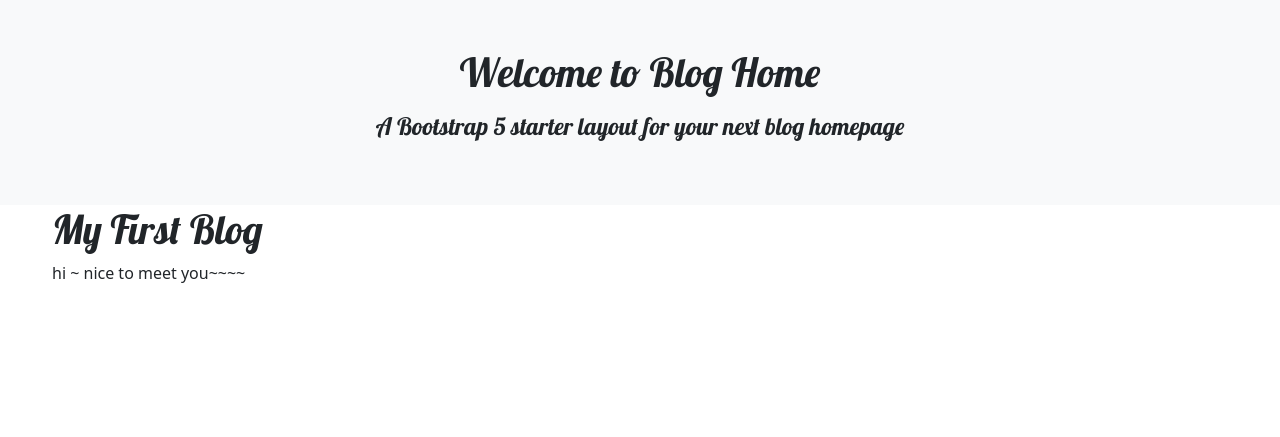
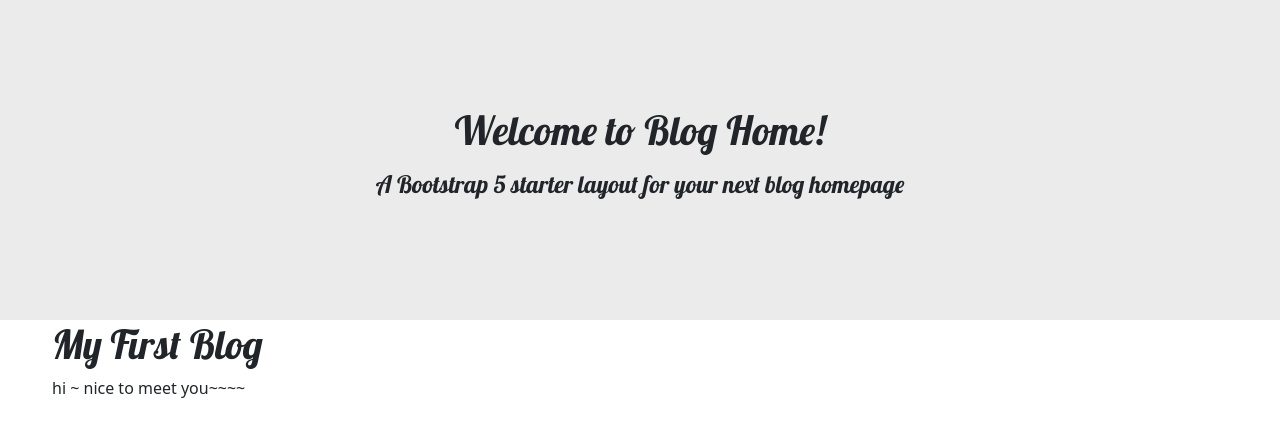
Before and after one commit to eunjinnnn/blog, a Django app: page /post/1/ in a window 1280 px wide. Shown: the part 56-493 px from the top of the page. Run offline with Django 5.2, Linux system fonts and the light colour scheme; data comes from the database, SQL or seed files in the repository.

Commit message:
make hero section - font change x

```diff
--- a/mysite/blog/templates/blog/base.html
+++ b/mysite/blog/templates/blog/base.html
@@ -35,10 +35,13 @@
         </nav>
         <!-- navbar -->
         <!-- Hero -->
-        <div class="p-5 text-center bg-light" style="background-color: lightgray;">
-          <h1 class="mb-3">Welcome to Blog Home</h1>
+        <div class="d-flex flex-column justify-content-center align-items-center" style="background-color: rgb(235, 235, 235); height: 40%;">
+          <h1 class="mb-3">Welcome to Blog Home!</h1>
           <h4 class="mb-3">A Bootstrap 5 starter layout for your next blog homepage</h4>
-
+          <!-- <div class="d-flex justify-content-center align-items-center h-100">
+            <h1 class="mb-3">Welcome to Blog Home</h1>
+            <h4 class="mb-3">A Bootstrap 5 starter layout for your next blog homepage</h4>
+          </div> -->
         </div>
         <!-- Hero -->
 
```
